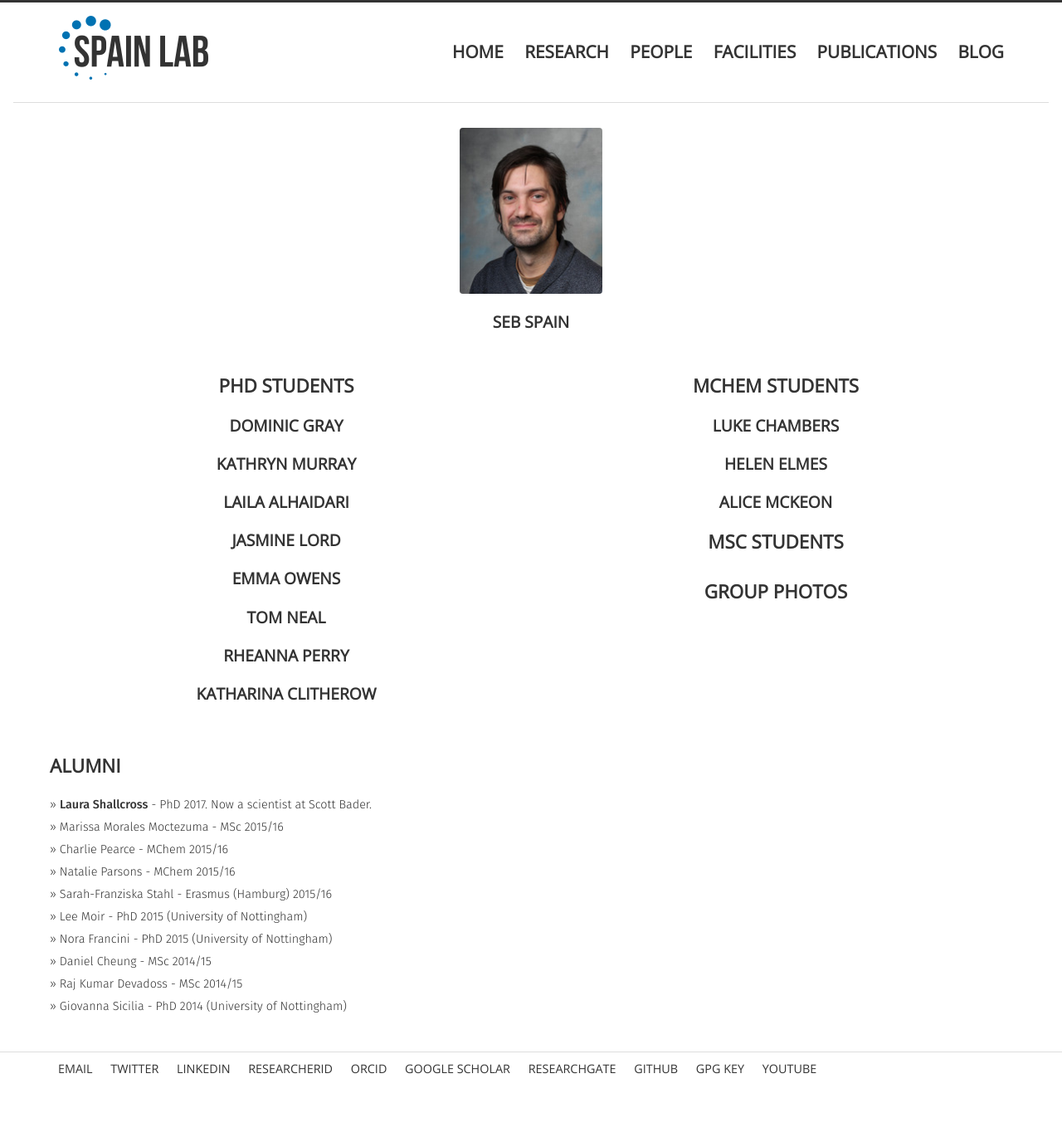
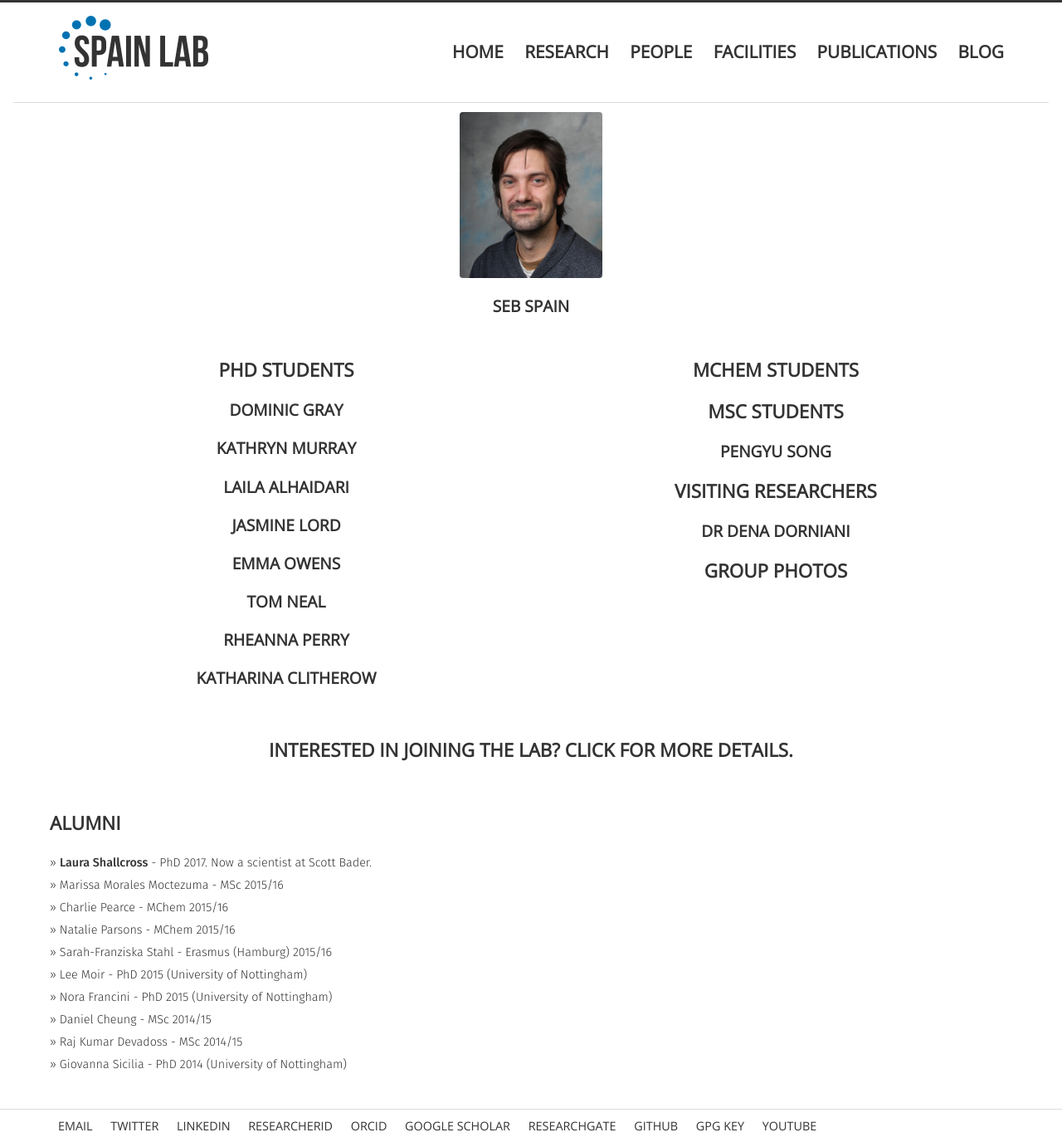
Before and after one commit to sebspain/sebspain.github.io, a Jekyll site: the page group/index.html, which Jekyll copies as it is, in a window 1280 px wide. Shown: the whole page at 83% size. Built offline with Jekyll 4.4.1, drawn with Linux system fonts in a browser that asks for light colours; before the commit the page ends 1307 px from its top, so only the background shows below that.

Commit message:
updated group pages

```diff
--- a/group/index.html
+++ b/group/index.html
@@ -69,16 +69,23 @@
          <a href="profiles/Tom_Neal.html"><h3 class="profile">Tom Neal</h3></a>
          <a href="profiles/Rheanna_Perry.html"><h3 class="profile">Rheanna Perry</h3></a>
          <a href="profiles/Katharina_Clitherow.html"><h3 class="profile">Katharina Clitherow</h3></a>
+         <!-- <a href="profiles/Marissa_Morales_Moctezuma.html"><h3 class="profile">Marissa Morales Moctezuma</h3></a> -->
+         <!-- <a href="profiles/Anna_Mroz.html"><h3 class="profile">Anna Mroz</h3></a> -->
         </div>
         <div class="unit w-1-2">
          <h2 class="profile">MChem Students</h2>
-         <h3 class="profile">Luke Chambers</h3>
-         <h3 class="profile">Helen Elmes</h3>
-         <h3 class="profile">Alice Mckeon</h3>
+         <!-- <h3 class="profile">Katie Lewthwaite</h3>
+         <h3 class="profile">Elliott Read</h3>
+         <h3 class="profile">Fiona Revell</h3> -->
          <h2 class="profile">MSc Students</h2>
+         <h3 class="profile">Pengyu Song</h3>
+         <h2 class="profile">Visiting Researchers</h2>
+         <h3 class="profile">Dr Dena Dorniani</h3>
+         <a href="photos/"><h2 class="profile">Group Photos</h2></a>
         </div>
-	 <a href="photos/"><h2 class="profile">Group Photos</h2></a>
-
+        <div class="unit w-1-1">
+            <a href="join.html"><h2 class="profile">Interested in joining the lab? Click for more details.</h2></a>
+        </div>
         <div class="unit w-1-1">
             <h2>Alumni</h2>
             <ul class="news">
```
Also changed, not shown: group/join.md (added, +8 -0 lines).
